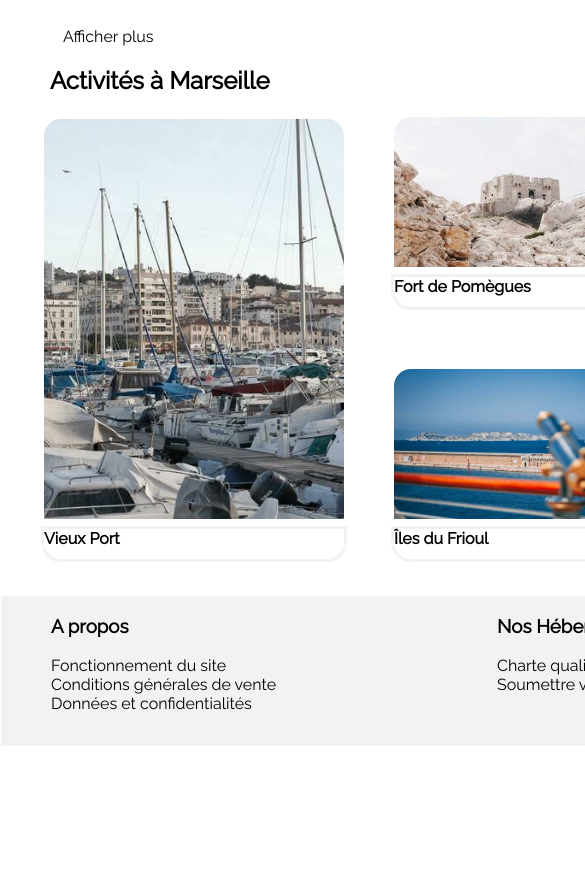
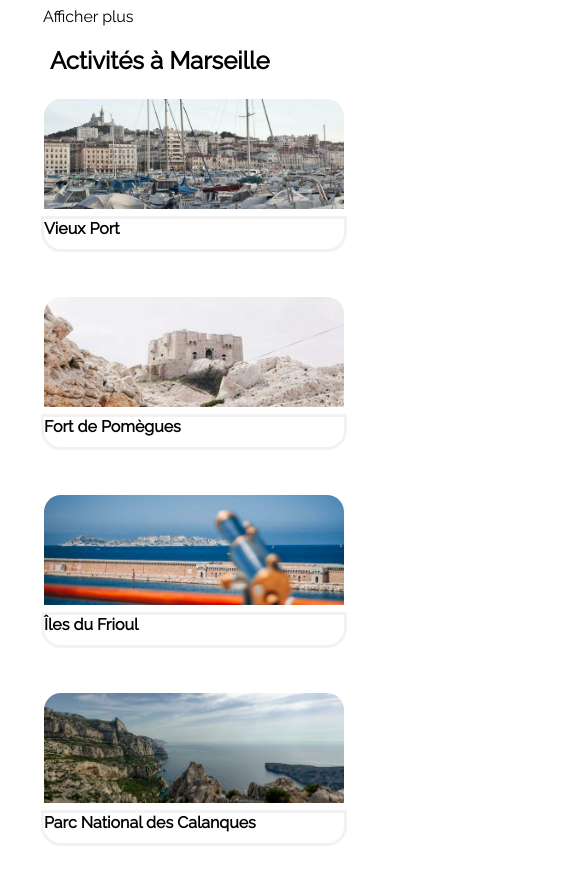
Before and after one commit to damienpetit16/DamienPetit_2_07062021, a plain HTML site: page index.html in a window 390 px wide. Shown: the part 2805-3679 px from the top of the page, 585 px wide, since content can reach past the window. Before the commit the page ends 3562 px from the top, so only its background shows below. Drawn offline with Linux system fonts and the light colour scheme.

Commit message:
Add files via upload

```diff
--- a/style.css
+++ b/style.css
@@ -580,6 +580,7 @@ aside img {
   #titre {
     margin-bottom: 20px;
   }
+
   /* bloc hébergement*/
   .main {
     flex-direction: column-reverse;
@@ -590,6 +591,7 @@ aside img {
     flex-direction: column;
     background-color: white;
     width: 100%;
+    padding: 0px;
   }
   #photo_cannebiere,
   #photo_hduport,
@@ -597,7 +599,7 @@ aside img {
   #photo_hdelamer,
   #photo_lepanier,
   #photo_hamina {
-    width: 100%;
+    width: 300px;
   }
   /* bloc plus populaires*/
   #pluspopulaires {
@@ -613,9 +615,59 @@ aside img {
     margin-bottom: 10px;
   }
   .hostingpopular {
-    background-color: #f2f2f2;
     border-radius: 0px;
     width: 100%;
-    height: 40%;
+  }
+  /*bloc activité*/
+  .activitesmarseilles {
+    margin: 0px;
+    padding: 0px;
+  }
+  #photo_vieuxport,
+  #photo_fortpomegues,
+  #photo_parclongchamp,
+  #photo_ilesfrioul,
+  #photo_notredamegarde,
+  #photo_parccalanques {
+    width: 300px;
+    height: 110px;
+  }
+  #description1,
+  #description2,
+  #description3,
+  #description4,
+  #description5,
+  #description6 {
+    width: 300px;
+    height: 30px;
+  }
+  #figure2 {
+    padding-left: 0px;
+    margin-top: 0px;
+  }
+  #figure3 {
+    padding-left: 0px;
+    margin-top: 0px;
+  }
+  #figure4 {
+    padding-left: 0px;
+    margin-top: 0px;
+  }
+  #figure5 {
+    padding-left: 0px;
+    margin-top: 0px;
+  }
+  #figure6 {
+    padding-left: 0px;
+    margin-top: 0px;
+  }
+  /*footer*/
+  .pied_de_page {
+    width: 100%;
+    flex-direction: column;
+  }
+  .renseignement {
+    width: 100%;
+    height: 350px;
   }
 }
```
